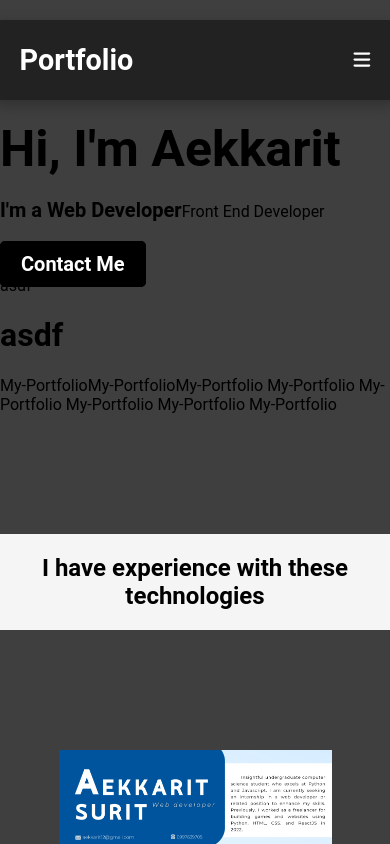
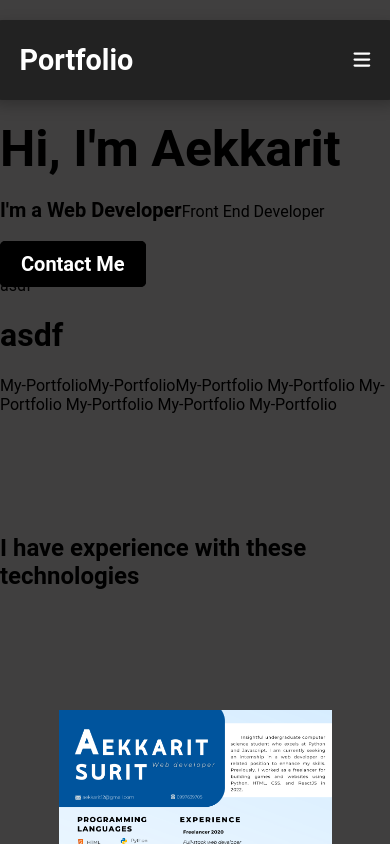
Before and after one commit to nightkuzan/My-Portfolio, a React (Create React App) app: page / in a window 390 px wide. Shown: the top 844 px of the page. Built offline with nearby package versions, Linux system fonts and the light colour scheme.

Commit message:
del router

```diff
--- a/src/App.js
+++ b/src/App.js
@@ -1,5 +1,4 @@
 import React from 'react';
-import {Route, Routes } from 'react-router-dom';
 import './App.css';
 
 // components
--- a/src/components/mg-top.css
+++ b/src/components/mg-top.css
@@ -78,27 +78,3 @@ input:focus,textarea:focus{
 .btn-contact{
     text-decoration: none;
 }
-
-@media screen and (max-width: 640px) {
-    .skillsGrid{
-      display: grid;
-      grid-template-columns: repeat(3, 1fr);
-      gap: 20px;
-      grid-auto-rows: auto;
-      height: auto;
-    }
-  .skillsGrid img {
-    height: 75px;
-    width: 75px;
-  }
-  .skills{
-    background-color: whitesmoke;
-    display: flex;
-    flex-direction: column;
-    margin-left: auto;
-    margin-right: auto;
-    text-align: center;
-    justify-content: center;
-    align-items: center;
-  }
-  }
--- a/src/index.js
+++ b/src/index.js
@@ -1,16 +1,12 @@
 import React from 'react';
 import ReactDOM from 'react-dom/client';
-import { BrowserRouter } from 'react-router-dom';
 import App from './App';
 import './index.css';
 import reportWebVitals from './reportWebVitals';
 const root = ReactDOM.createRoot(document.getElementById('root'));
 root.render(
   <React.StrictMode>
-    <BrowserRouter>
       <App/>
-
-    </BrowserRouter>
   </React.StrictMode>
 );
 
```
